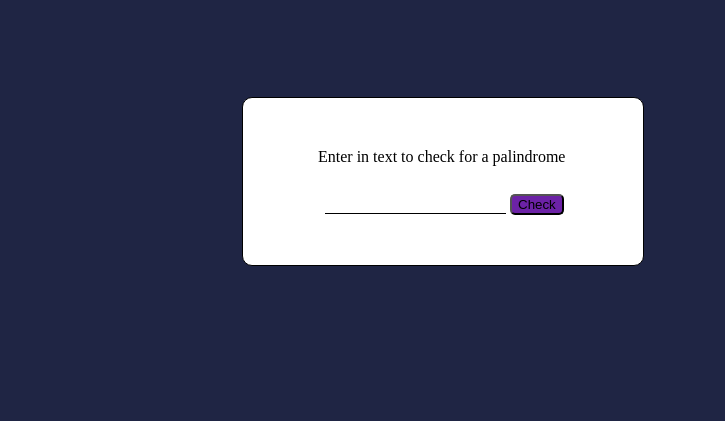
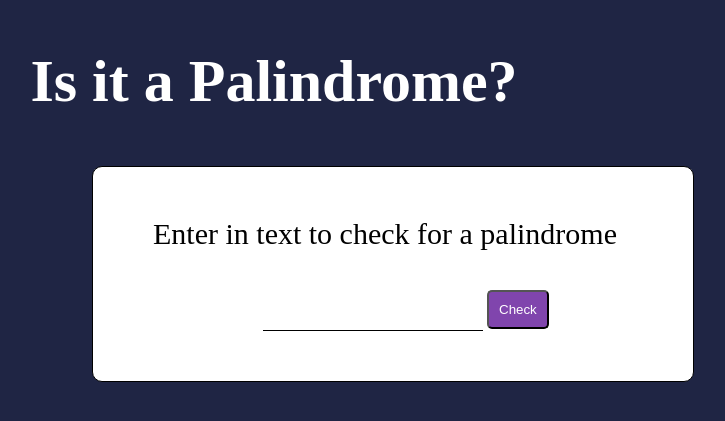
Before and after one commit to 12anupa-baral/Palindrome-checker, a plain HTML site: page index.html in a window 1280 px wide. Shown: the part 103-524 px from the top of the page, without its empty margins (366-1091 px from the left). Drawn offline with Linux system fonts and the light colour scheme.

Commit message:
add check

```diff
--- a/index.html
+++ b/index.html
@@ -7,7 +7,10 @@
 </head>
 
 <body>
+
     <div class="container">
+        <h1>Is it a Palindrome?</h1>
+        <div class="check">
             <label for="word">Enter in text to check for a palindrome</label>
             <div>
                 <input type="text" name="word" id="text-input">
@@ -16,6 +19,7 @@
 
         </div>
         <div id="result"></div>
+    </div>
 
     <script src="script.js"></script>
 </body>
--- a/style.css
+++ b/style.css
@@ -2,36 +2,63 @@ body {
     background-color: #1F2544;
 }
 
-button {
-    background-color: #6C22A6;
-    border-radius: 5px;
+
+.container {
+    margin-top: 150px;
+
 }
 
-.container {
+h1 {
+    text-align: center;
+    color: white;
+    margin-top: 50px;
+    font-size: 60px;
+}
+
+button {
+    background-color: #8045ad;
+    color: white;
+    border-radius: 5px;
+    padding: 10px;
+}
+
+button:hover {
+    background-color: #411165;
+    cursor: pointer;
+}
+
+.check {
     border: 1px solid black;
     padding: 50px;
     background-color: white;
     border-radius: 10px;
-    width: 300px;
-    margin-left: 600px;
-    margin-top: 200px;
+    width: 500px;
+    margin-left: 450px;
+    margin-top: 50px;
 
 }
 
 input {
     margin-top: 30px;
-    border: 0;
+    border: 0px;
     border-bottom: 1px solid black;
-    margin-left: 32px;
+    margin-left: 120px;
+    padding: 10px;
+    width: 200px;
+    font-size: 25px;
+    text-align: center;
 
 }
 
 label {
-    margin-left: 25px;
+    font-size: 30px;
+    margin-left: 10px;
 }
 
 #result {
     color: white;
-    margin-left: 750px;
+    margin-left: 600px;
+    font-size: 30px;
+    margin-top: 10px;
 
 }
```
Lines whose indentation alone changed are shown as unchanged.
